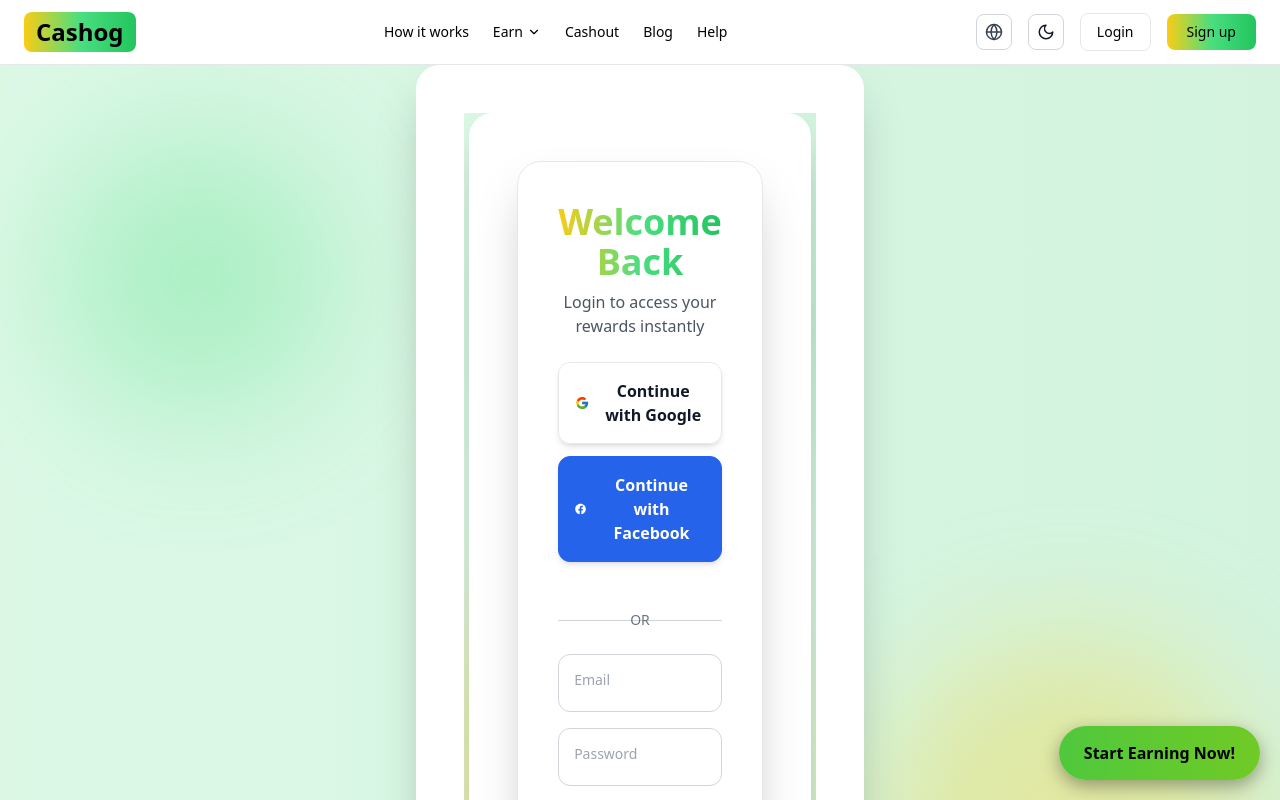
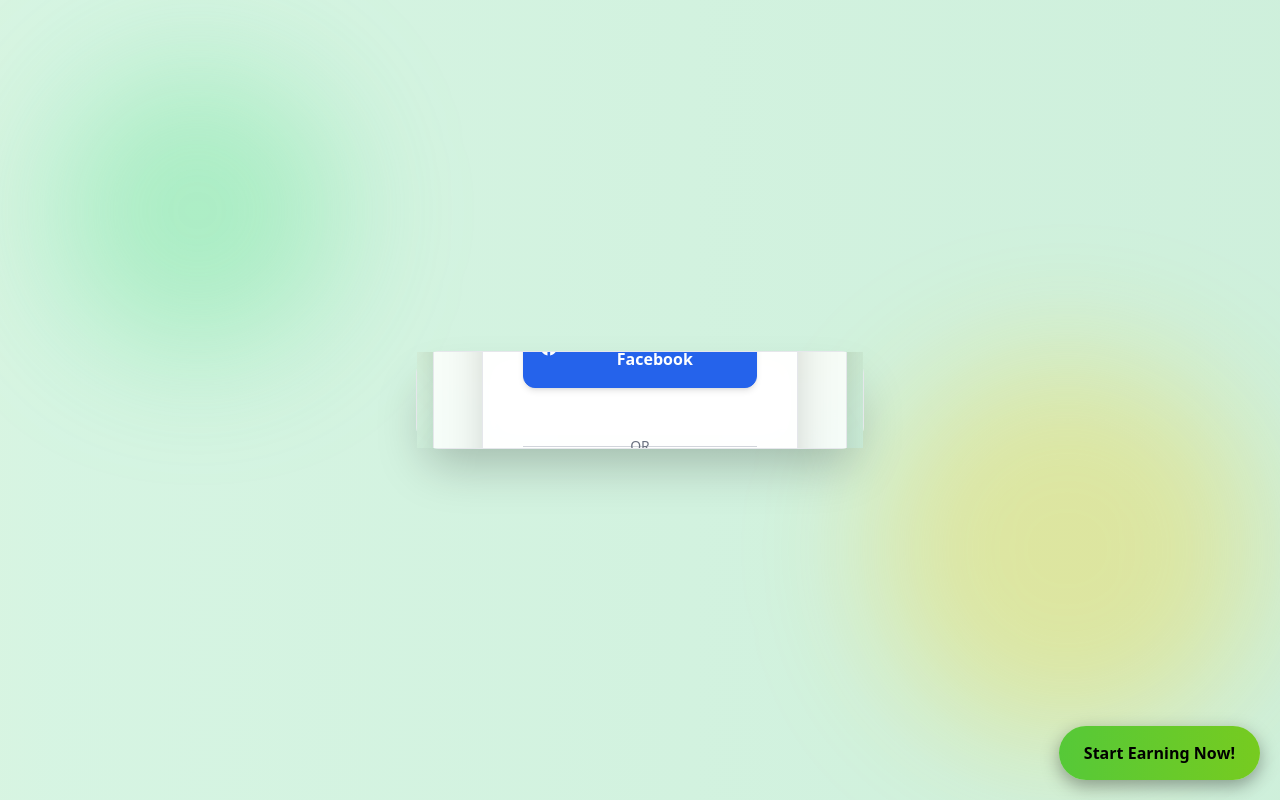
Before and after one commit to tool63/cashin, a Next.js app: page /login in a window 1280 px wide. Shown: the top 800 px of the page. Built offline with nearby package versions, Linux system fonts and the light colour scheme.

Commit message:
Update layout.tsx

```diff
--- a/app/(auth)/layout.tsx
+++ b/app/(auth)/layout.tsx
@@ -18,12 +18,14 @@ export default function AuthLayout({
 }: AuthLayoutProps) {
   return (
     <ThemeProvider attribute="class" defaultTheme="system">
+      {/* SEO for Auth Pages */}
       <SeoEngine title={title} description={description} />
 
-      <div className="min-h-screen w-full flex justify-center items-center relative overflow-hidden">
+      {/* Full-screen modal background */}
+      <div className="fixed inset-0 z-50 flex justify-center items-center overflow-hidden bg-gray-50 dark:bg-[#070A14]">
 
         {/* ============================
-            Animated Background
+            Ultra-Premium Animated Background
         ============================ */}
         <div className="absolute inset-0 animate-gradient bg-gradient-to-r from-yellow-400 via-green-400 to-green-500 opacity-20 dark:opacity-10"></div>
         <div className="absolute w-72 h-72 bg-green-400/30 rounded-full blur-3xl animate-float top-20 left-10"></div>
@@ -36,7 +38,7 @@ export default function AuthLayout({
           initial={{ opacity: 0, y: 50 }}
           animate={{ opacity: 1, y: 0 }}
           transition={{ duration: 0.6 }}
-          className="relative z-10 w-full max-w-md mx-4 bg-white dark:bg-[#0B0E1A] rounded-3xl shadow-2xl p-8 sm:p-12"
+          className="relative z-10 w-full max-w-md mx-4 bg-white/80 dark:bg-[#0B0E1A]/80 backdrop-blur-lg border border-gray-200 dark:border-gray-700 rounded-3xl shadow-2xl p-6 sm:p-12"
         >
           {children}
         </motion.div>
```
